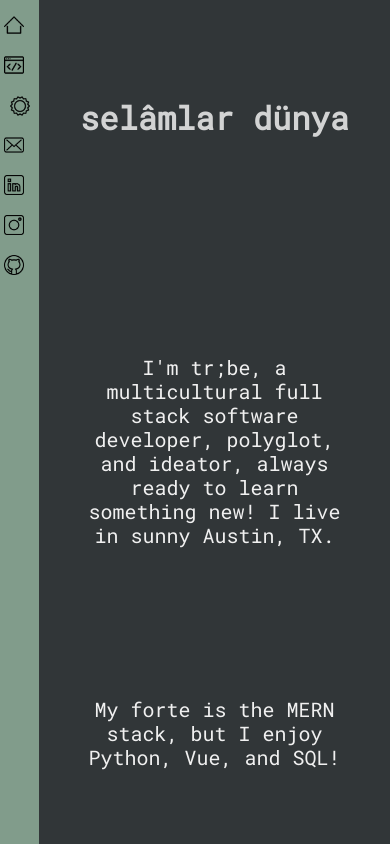
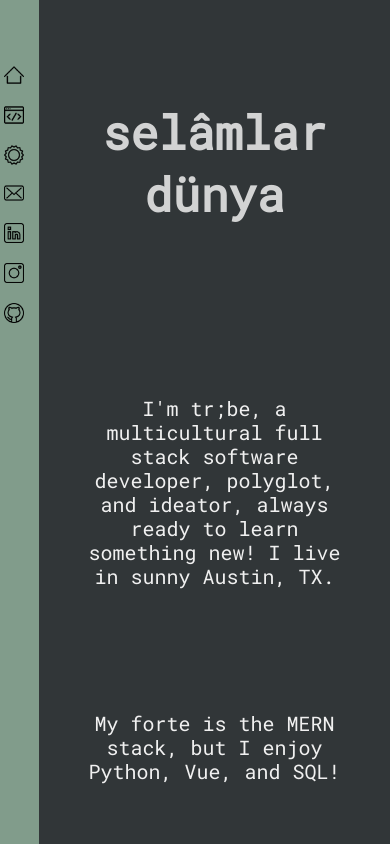
Before and after one commit to tr-stan/react-portfolio, a React (Vite) app: page / in a window 390 px wide. Shown: the top 844 px of the page. Built offline with nearby package versions, Linux system fonts and the light colour scheme; no server answers.

Commit message:
improved responsiveness of revolving title

```diff
--- a/src/index.css
+++ b/src/index.css
@@ -19,7 +19,7 @@ nav {
     position: sticky;
     display: flex;
     flex-direction: column;
-    top: 0;
+    top: 50px;
     margin-left: 1vw;
     width: 3vw;
     min-height: 180px;
@@ -74,9 +74,11 @@ h2 {
 }
 
 .mode {
-    min-width: 30px;
-    width: 2vw;
+    min-width: 20px;
+    max-width: 40px;
+    width: 3vw;
     height: auto;
+    padding: 0;
     background-color: rgba(200, 194, 204, 0);
     color: rgb(49, 54, 56);
     border: none;
@@ -103,11 +105,12 @@ h2 {
 }
 
 #title {
-    min-height: 130px;
+    min-height: 50vmin;
+    font-size: 6vmin;
+    padding: 1vh 1vw;
     display: flex;
     justify-content: center;
     align-content: center;
-    font-size: 1rem;
 }
 
 .skillset {
```
Also changed, not shown: 3 other files (tests, documents, lock files or other folders).
